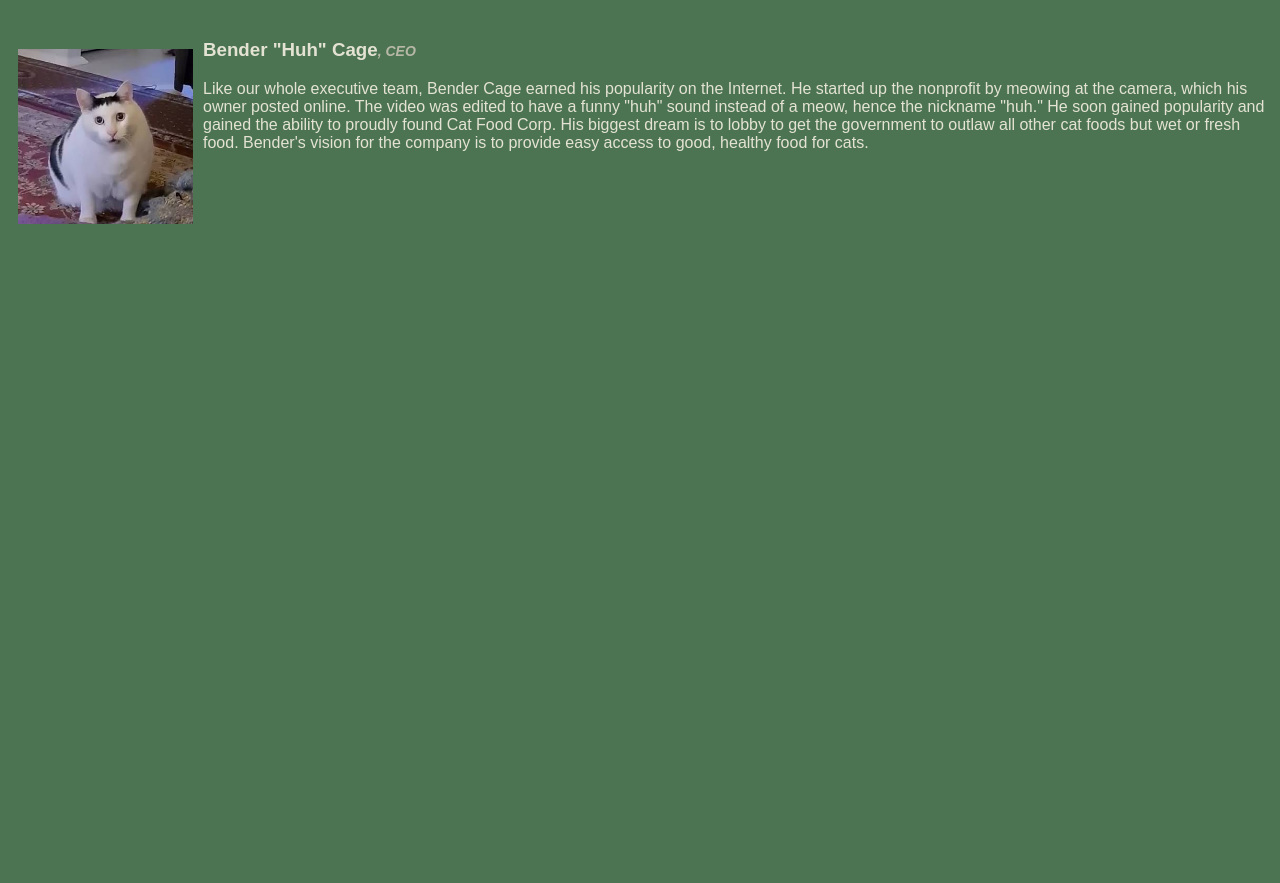
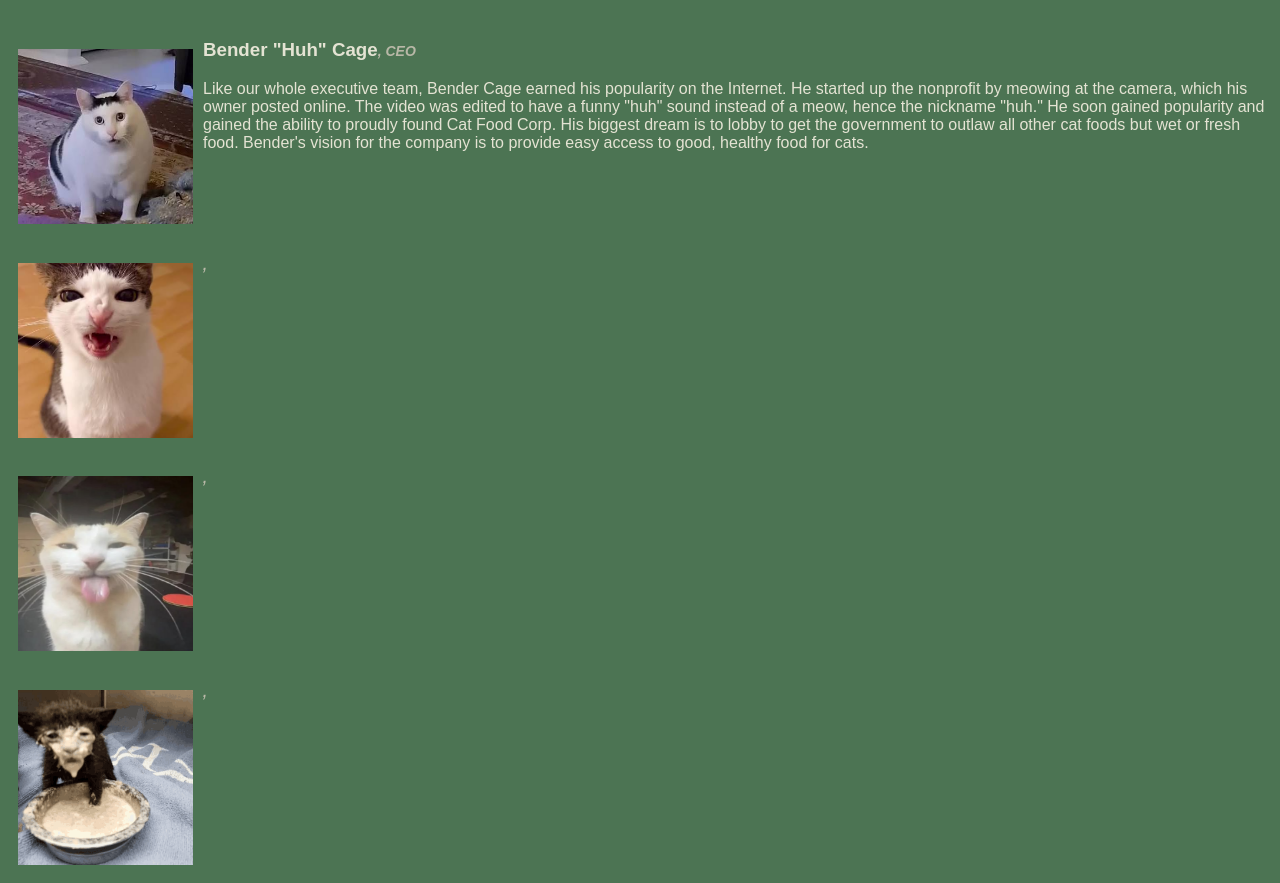
Before and after one commit to audiowaves/audiowaves.github.io, a plain HTML site: page 4-2_team-page.html in a window 1280 px wide. Shown: the part 118-1001 px from the top of the page. Before the commit the page ends 800 px from the top, so only its background shows below. Drawn offline with Linux system fonts and the light colour scheme.

Commit message:
Update 4-2_team-page.html

```diff
--- a/4-2_team-page.html
+++ b/4-2_team-page.html
@@ -1,13 +1,4 @@
 <!--
-directions
-4. start by making one staff member
-  b. Add an <img> for the first staff member's picture
-  c. Within the <img> tag add CSS styles to add an image width, padding (top, right, bottom), and float left
-  d. Add a subheading for the person's name and title
-  e. Add a paragraph with content
-  f. End the div
-  g, New div statement that clears the float <div style="clear:left;"></div>
-5. Copy the entire #4 above and paste it 3 times underneath the last line. Then, change out the images and information for the last 3 staff members within their divs.
 
 rubric
 - 4 team members
@@ -101,5 +92,51 @@ humanresources.jpg
       of a meow, hence the nickname "huh." He soon gained popularity and gained the ability to proudly found Cat Food Corp. His biggest dream is to lobby to get the government to outlaw all other cat foods but wet or fresh food.
       Bender's vision for the company is to provide easy access to good, healthy food for cats.</p>
     </div>
+    <div style="clear: left;"></div>
+
+    <div>
+      <img src="images/advisor.jpeg"
+        style="
+          width: 175px;
+          height: 175px;
+          object-fit: cover;
+          object-position: center;
+          margin: 10px;
+          float: left;
+        ">
+      <h3><!----><span class="jobTitle">, <!----></span></h3>
+      <p><!----></p>
+    </div>
+    <div style="clear: left;"></div>
+
+    <div>
+      <img src="images/humanresources.jpg"
+        style="
+          width: 175px;
+          height: 175px;
+          object-fit: cover;
+          object-position: center;
+          margin: 10px;
+          float: left;
+        ">
+      <h3><!----><span class="jobTitle">, <!----></span></h3>
+      <p><!----></p>
+    </div>
+    <div style="clear: left;"></div>
+
+    <div>
+      <img src="images/chef.png"
+        style="
+          width: 175px;
+          height: 175px;
+          object-fit: cover;
+          object-position: center;
+          margin: 10px;
+          float: left;
+        ">
+      <h3><!----><span class="jobTitle">, <!----></span></h3>
+      <p><!----></p>
+    </div>
+    <div style="clear: left;"></div>
   </body>
 </html>
```
